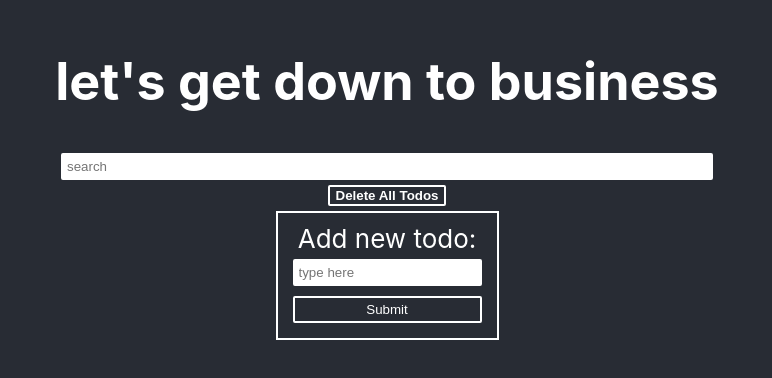
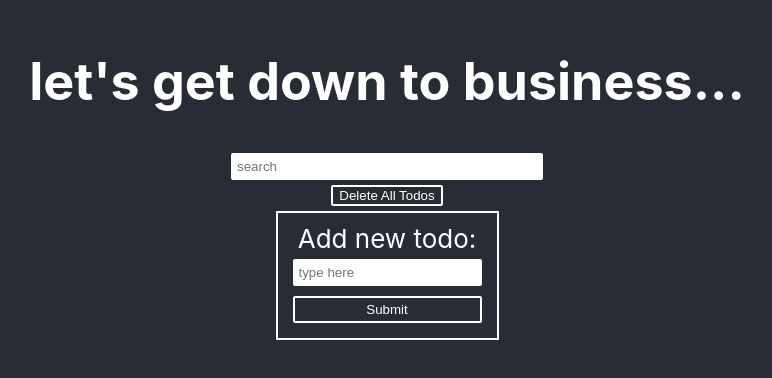
Before and after one commit to tr89on/Todolist, a React (Create React App) app: page / in a window 1280 px wide. Shown: the part 220-598 px from the top of the page, without its empty margins (253-1025 px from the left). Built offline with nearby package versions, Linux system fonts and the light colour scheme.

Commit message:
added qol features + fixed some text

```diff
--- a/src/App.css
+++ b/src/App.css
@@ -54,7 +54,7 @@ input:focus {
 }
 
 .searchbar {
-  width: 50%;
+  width: 300px;
 }
 
 .todoItem {
--- a/src/App.js
+++ b/src/App.js
@@ -31,14 +31,12 @@ function Todo(props) {
       );
   }
 
-  const showEditButton = () => {
-    return !edit ? 'Edit' : 'Save';
-  }
+  const showEditButton = () => {return !edit ? 'Edit' : 'Save'};
 
   return (
     <div className='container'>
       {showContent()}
-      <button className='btn' onClick={() => {setEdit(!edit)}}>{showEditButton()}</button>
+      <button className='btn' onClick={() => setEdit(!edit)}>{showEditButton()}</button>
     </div>
   );
 }
@@ -50,7 +48,7 @@ function App() {
   const [searchVal, setSearchVal] = useState('');
 
   const listItems = (inputList) => inputList.map((item)=>
-    <li class='list-item' key={item.id}>
+    <li className='list-item' key={item.id}>
       <Todo content={item.content}/>
       <div className='container'>
         <div className='container'>
@@ -70,7 +68,7 @@ function App() {
 
   }
 
-  const deleteList = () => setList([])
+  const deleteList = () => setList([]);
 
   function deleteItem(id) {
     console.log(id)
@@ -81,40 +79,42 @@ function App() {
   }
 
   function handleSubmit() {
+    if (input !== '') {
       console.log(input)
+      console.log(numItems);
       setNumItems(numItems+1);
-    console.log(numItems);
       list.push(
         {
           id: numItems,
           content: input,
         }
       );
+    } else {
+      alert("A todo cannot be empty!");
+    }
   }
 
   const showList = () => {
     if (searchVal !== '') {
-      console.log("User has made a search")
       let newList = list.filter(item => item.content.toUpperCase().indexOf(searchVal.toUpperCase()) !== -1)
-
       if (newList.length < 1) {
-        return <li>no todos match your search :((</li>
+        return (<li>no todos match your search :((</li>);
       }
 
-      return listItems(newList)
+      return listItems(newList);
     }
-    return listItems(list)
+    return listItems(list);
   }
 
   return (
     <div className="App">
       <header className="App-header">
-        <h1>let's get down to business</h1>
+        <h1>let's get down to business...</h1>
 
-        <input className='searchbar' placeholder="search" onChange={(event)=>{setSearchVal(event.target.value)}} value={searchVal}/>
+        <input className='searchbar' placeholder="search" onChange={(event)=>setSearchVal(event.target.value)} value={searchVal}/>
 
         <button className='btn' onClick={deleteList}>
-          <strong>Delete All Todos</strong>
+          Delete All Todos
         </button>
 
         <div className='taskAdder'>
```
Lines whose indentation alone changed are shown as unchanged.
